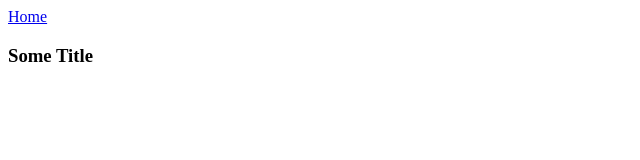
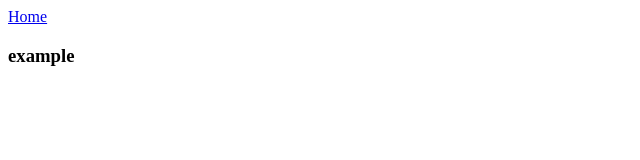
Before and after one commit to fgerner/flashcard-pro, a React (Create React App) app: page /stack in a window 1280 px wide. Shown: the top 160 px of the page, without its empty margins (0-640 px from the left). Built offline with nearby package versions, Linux system fonts and the light colour scheme.

Commit message:
connected stack component

```diff
--- a/package.json
+++ b/package.json
@@ -10,6 +10,7 @@
     "react": "^16.13.1",
     "react-bootstrap": "^1.3.0",
     "react-dom": "^16.13.1",
+    "react-redux": "^7.2.1",
     "react-router-dom": "^5.2.0",
     "react-scripts": "3.4.3",
     "redux": "^4.0.5"
--- /dev/null
+++ b/src/actions/index.js
@@ -0,0 +1,8 @@
+export const SET_STACK = "SET_STACK";
+
+export function setStack(stack) {
+    return {
+        type: SET_STACK,
+        stack: stack
+    };
+}
--- a/src/components/Stack.js
+++ b/src/components/Stack.js
@@ -1,14 +1,31 @@
 import React, {Component} from "react";
+import {connect} from "react-redux";
 import {Link} from "react-router-dom";
 
 class Stack extends Component {
     render() {
+        const {title, cards} = this.props.stack;
         return (
             <div>
                 <Link to="/">Home</Link>
-                <h3>Some Title</h3>
+                <h3>{title}</h3>
+                <br />
+                {
+                    cards.map(card => {
+                        return (
+                            <div key={card.id}>
+                                {card.prompt}
+                            </div>
+                        )
+                    })
+                }
             </div>
         )
     }
 }
-export default Stack;
+
+function mapStateToProps(state) {
+    return {stack: state};
+}
+
+export default connect(mapStateToProps, null)(Stack);
--- a/src/components/StackList.js
+++ b/src/components/StackList.js
@@ -1,6 +1,8 @@
 import React, {Component} from 'react';
+import {connect} from 'react-redux';
 import stacks from '../data/stacks.json';
 import {Link} from 'react-router-dom';
+import {setStack} from "../actions";
 
 class StackList extends Component {
     render() {
@@ -8,8 +10,12 @@ class StackList extends Component {
             <div>
                 {stacks.map(stack => {
                     return (
-                        <Link to='/stack'>
-                            <h4 key={stack.id}>{stack.title}</h4>
+                        <Link
+                            to='/stack'
+                            key={stack.id}
+                            onClick={() => this.props.setStack(stack)}
+                        >
+                            <h4>{stack.title}</h4>
                         </Link>
                     )
                 })
@@ -19,4 +25,4 @@ class StackList extends Component {
     }
 }
 
-export default StackList;
+export default connect(null, {setStack}) (StackList);
--- a/src/index.js
+++ b/src/index.js
@@ -1,14 +1,28 @@
 import React from 'react';
 import ReactDOM from 'react-dom';
+import {createStore} from 'redux';
 import {BrowserRouter, Route, Switch} from 'react-router-dom';
+import {Provider} from 'react-redux';
+import rootReducer from './reducers';
 import App from './components/App';
 import Stack from "./components/Stack";
+import {setStack} from "./actions";
+
+const store = createStore(rootReducer);
+store.subscribe(() => {
+    console.log('store', store.getState());
+});
+store.dispatch(setStack({id: 0, title: 'example', cards: []}))
 
 ReactDOM.render(
-    <BrowserRouter>
-        <Switch>
-            <Route exact path='/' component={App} />
-            <Route path='/stack' component={Stack} />
-        </Switch>
-    </BrowserRouter>,
-    document.getElementById('root'));
+    <Provider store={store}>
+        <BrowserRouter>
+            <Switch>
+                <Route exact path='/' component={App}/>
+                <Route path='/stack' component={Stack}/>
+            </Switch>
+        </BrowserRouter>
+    </Provider>,
+document.getElementById('root')
+)
+;
--- /dev/null
+++ b/src/reducers/index.js
@@ -0,0 +1,12 @@
+import {SET_STACK} from "../actions";
+
+function stack(state = {}, action) {
+    switch (action.type) {
+        case SET_STACK:
+            return action.stack;
+        default:
+            return state;
+    }
+}
+
+export default stack;
```
Also changed, not shown: 1 other file (tests, documents, lock files or other folders).
